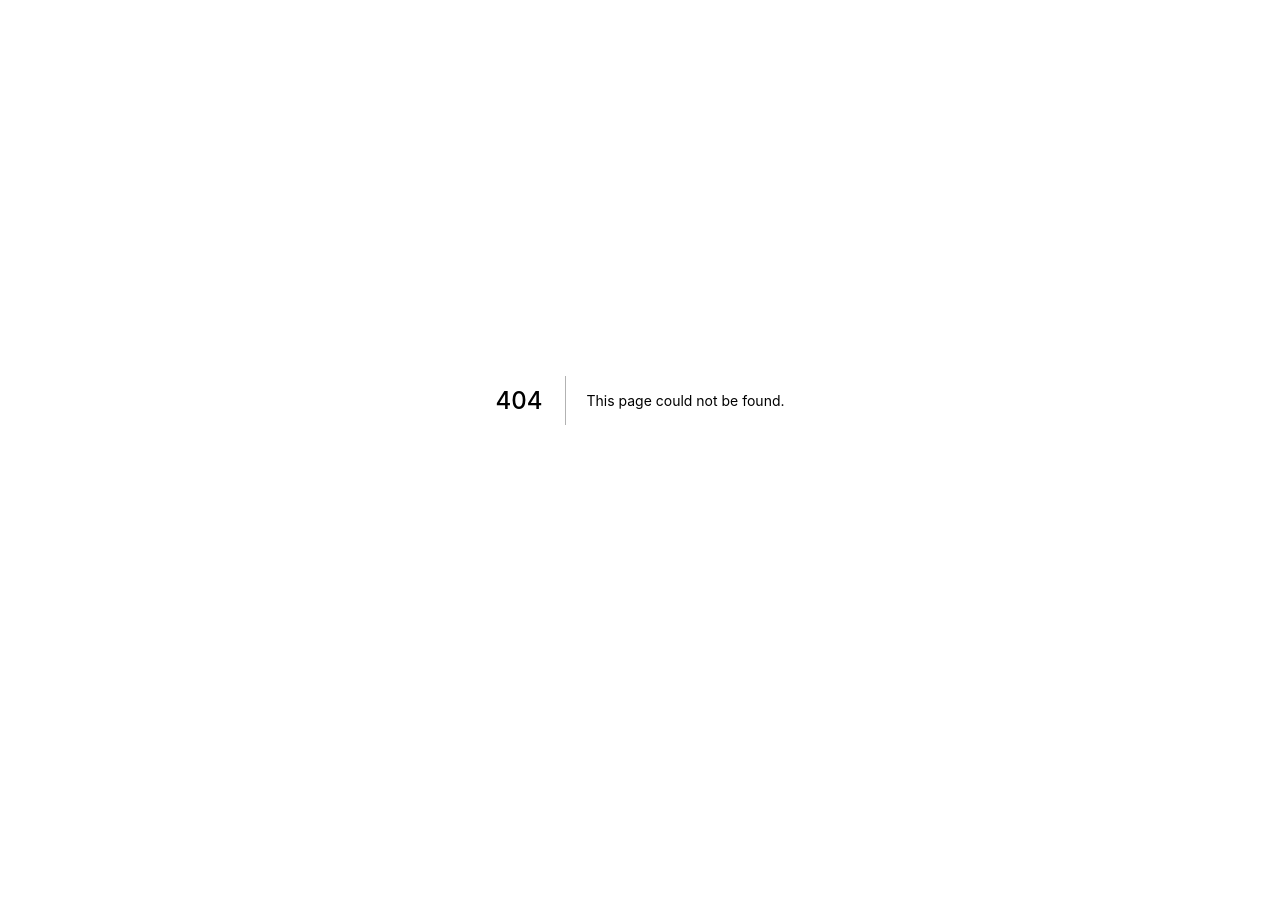
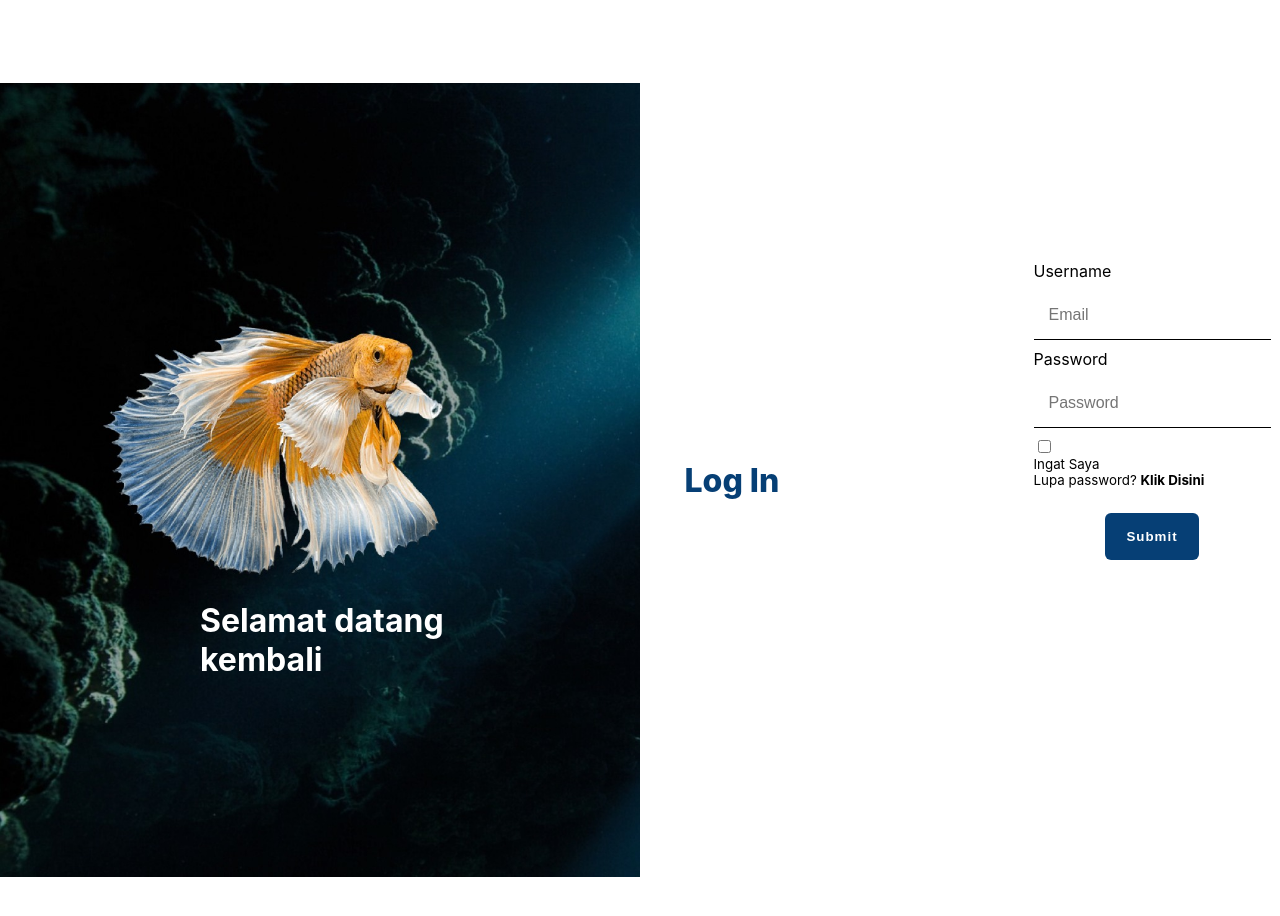
Before and after one commit to kgtgeo/ppl-fe, a Next.js app: page /login in a window 1280 px wide. Before the commit this address had no page. Shown: the top 916 px of the page. Before the commit the page ends 800 px from the top, so only its background shows below. Built offline with nearby package versions, Linux system fonts and the light colour scheme.

Commit message:
[GREEN] Implement login page

```diff
--- /dev/null
+++ b/pages/api/form.js
@@ -0,0 +1,19 @@
+export default function handler(req, res) {
+    // Get data submitted in request's body.
+    const body = req.body
+
+    // Optional logging to see the responses
+    // in the command line where next.js app is running.
+    console.log('body: ', body)
+
+    // Guard clause checks for first and last name,
+    // and returns early if they are not found
+    if (!body.username || !body.password) {
+      // Sends a HTTP bad request error code
+      return res.status(400).json({ data: 'Username or password not found' })
+    }
+
+    // Found the name.
+    // Sends a HTTP success code
+    res.status(200).json({ data: `${body.username}` })
+  }
--- /dev/null
+++ b/pages/js-form.js
@@ -0,0 +1,70 @@
+import styles from '../styles/Login-form.module.css'
+import {Link, Routes, Route, useNavigate} from 'react-router-dom';
+
+export default function LoginForm() {
+    // Handles the submit event on form submit.
+    const handleSubmit = async (event) => {
+      // Stop the form from submitting and refreshing the page.
+      event.preventDefault()
+
+      // Get data from the form.
+      const data = {
+        username: event.target.email.value,
+        password: event.target.password.value,
+      }
+
+      // Send the data to the server in JSON format.
+      const JSONdata = JSON.stringify(data)
+
+      // API endpoint where we send form data.
+      const endpoint = '/api/form'
+
+      // Form the request for sending data to the server.
+      const options = {
+        // The method is POST because we are sending data.
+        method: 'POST',
+        // Tell the server we're sending JSON.
+        headers: {
+          'Content-Type': 'application/json',
+        },
+        // Body of the request is the JSON data we created above.
+        body: JSONdata,
+      }
+
+      // Send the form data to our forms API on Vercel and get a response.
+      const response = await fetch(endpoint, options)
+
+      // Get the response data from server as JSON.
+      // If server returns the name submitted, that means the form works.
+      const result = await response.json()
+      alert(`Is this your username: ${result.data}`)
+    }
+    return (
+      // We pass the event to the handleSubmit() function on submit.
+      <form className={styles.App} onSubmit={handleSubmit}>
+        <div className={styles.formgroup}>
+        <label htmlFor="email" data-testid="username">Username</label>
+        <input className={styles.formfield} type="email" id="email" name="email" placeholder="Email" data-testid="email" required />
+        </div>
+
+        <div className={styles.formgroup}>
+        <label htmlFor="password" data-testid="password label">Password</label>
+        <input className={styles.formfield} type="password" id="password" name="password" placeholder="Password" data-testid="password" required />
+        </div>
+        <div className={styles.formgroup}>
+          <input name="ok" type="checkbox" id="" class="form-control" />
+          <small>Ingat Saya</small>
+          <small>
+            Lupa password?{" "}
+            <a href="/home">
+              <b>Klik Disini</b>
+              </a>
+            </small>
+        </div>
+
+        <button className={styles.button} type="submit" data-testid="submit button">
+          Submit
+        </button>
+      </form>
+    )
+  }
--- /dev/null
+++ b/pages/login.js
@@ -0,0 +1,40 @@
+
+import Head from 'next/head'
+import Image from 'next/image'
+import styles from '../styles/Login-form.module.css'
+import LoginForm from './js-form'
+import Img from "../public/backleft.jpeg";
+
+const Login = () => {
+    return (
+
+    <div className={styles.body}>
+        <Head>
+          <title>Login Page</title>
+          <meta name="description" content="Login page" />
+        </Head>
+
+        <main className={styles.body}>
+        <div className={styles.leftlogin}>
+
+        <Image src={Img} className={styles.chart} alt="Gambar Background" />
+        <link rel="background" href="/backleft.jpeg" />
+
+        <div class={styles.bottomleft}>
+          <h1> Selamat datang <br /> kembali</h1>
+          </div>
+        </div>
+
+        <div className={styles.rightlogin}>
+          <div className={styles.cardlogin}>
+            <h1>Log In</h1>
+          </div>
+        <LoginForm />
+        </div>
+
+        </main>
+    </div>
+    );
+}
+
+export default Login;
--- /dev/null
+++ b/styles/Login-form.module.css
@@ -0,0 +1,180 @@
+.App {
+  text-align: center;
+ }
+
+ .App-logo {
+  height: 40vmin;
+  pointer-events: none;
+ }
+
+ @media (prefers-reduced-motion: no-preference) {
+  .App-logo {
+   animation: App-logo-spin infinite 20s linear;
+  }
+ }
+
+ .App-header {
+  background-color: #282c34;
+  min-height: 100vh;
+  display: flex;
+  flex-direction: column;
+  align-items: center;
+  justify-content: center;
+  font-size: calc(10px + 2vmin);
+  color: white;
+ }
+
+ .App-link {
+  color: #61dafb;
+ }
+
+ .body {
+  margin: 0;
+  width: 100vw;
+  height: 120vh;
+  background: #fff;
+  display: flex;
+  justify-content: center;
+  align-items: center;
+ }
+
+ .leftlogin {
+  width: 50vw;
+  height: 100vh;
+  display: flex;
+  justify-content: center;
+  align-items: center;
+  flex-direction: column;
+ }
+
+ .leftlogin h1 {
+  color: #063f75;
+ }
+
+ .bottomleft {
+  position: absolute;
+  bottom: 100px;
+  left: 200px;
+  color: #fff;
+ }
+ .bottomleft h1 {
+  color: #fff;
+ }
+ .rightlogin {
+  width: 50vw;
+  height: 100vh;
+  display: flex;
+  justify-content: center;
+  align-items: center;
+ }
+
+ .cardlogin {
+  width: 60%;
+  display: flex;
+  justify-content: center;
+  align-items: left;
+  flex-direction: column;
+  padding: 30px 35px;
+  background-color: #fff;
+  border-radius: 20px;
+ }
+
+ .cardlogin h1 {
+  color: #063f75;
+  font-weight: 800;
+  margin: 0;
+ }
+
+ .chart {
+  width: 100%;
+  size: auto;
+ }
+
+ .formgroup {
+  width: 100%;
+  display: flex;
+  flex-direction: column;
+  align-items: flex-start;
+  justify-content: center;
+  margin: 10px 0px;
+ }
+
+ .formfield {
+  width: 100%;
+  border: none;
+  border-bottom: 1px solid;
+  margin-bottom: -1px;
+  padding: 15px;
+  background-color: #fff;
+  color: #000;
+  font-size: 12pt;
+  box-sizing: border-box;
+  outline: none;
+ }
+
+ .formgroup label {
+  color: #000;
+  margin-bottom: 10px;
+ }
+ .atas {
+  margin-top: -100px;
+ }
+ .formerror {
+  display: block;
+  color: #fff;
+  font-size: 0.8em;
+ }
+
+ .formfield ::placeholder {
+  color: #f0ffff94;
+ }
+
+ .button {
+  width: 40%;
+  padding: 16px 0px;
+  border: none;
+  border-radius: 6px;
+  outline: none;
+  font-weight: 900;
+  letter-spacing: 1px;
+  cursor: pointer;
+  margin-top: 15px;
+  background: #063f75;
+  color: #fff;
+  margin-bottom: 150px;
+ }
+
+ @media (max-width: 950px) {
+  .cardlogin {
+   width: 100%;
+  }
+ }
+
+ @media (max-width: 600px) {
+  .body {
+   flex-direction: column;
+  }
+
+  .leftlogin {
+   width: 100%;
+   height: auto;
+  }
+
+  .rightlogin {
+   width: 100%;
+   height: auto;
+  }
+
+  .cardlogin {
+   width: 90%;
+  }
+ }
+
+ @keyframes App-logo-spin {
+  from {
+   transform: rotate(0deg);
+  }
+  to {
+   transform: rotate(360deg);
+  }
+ }
```
Also changed, not shown: jest.config.js (added, +9 -0 lines), pages/home.js (added, +11 -0 lines), public/backleft.jpeg (added).
